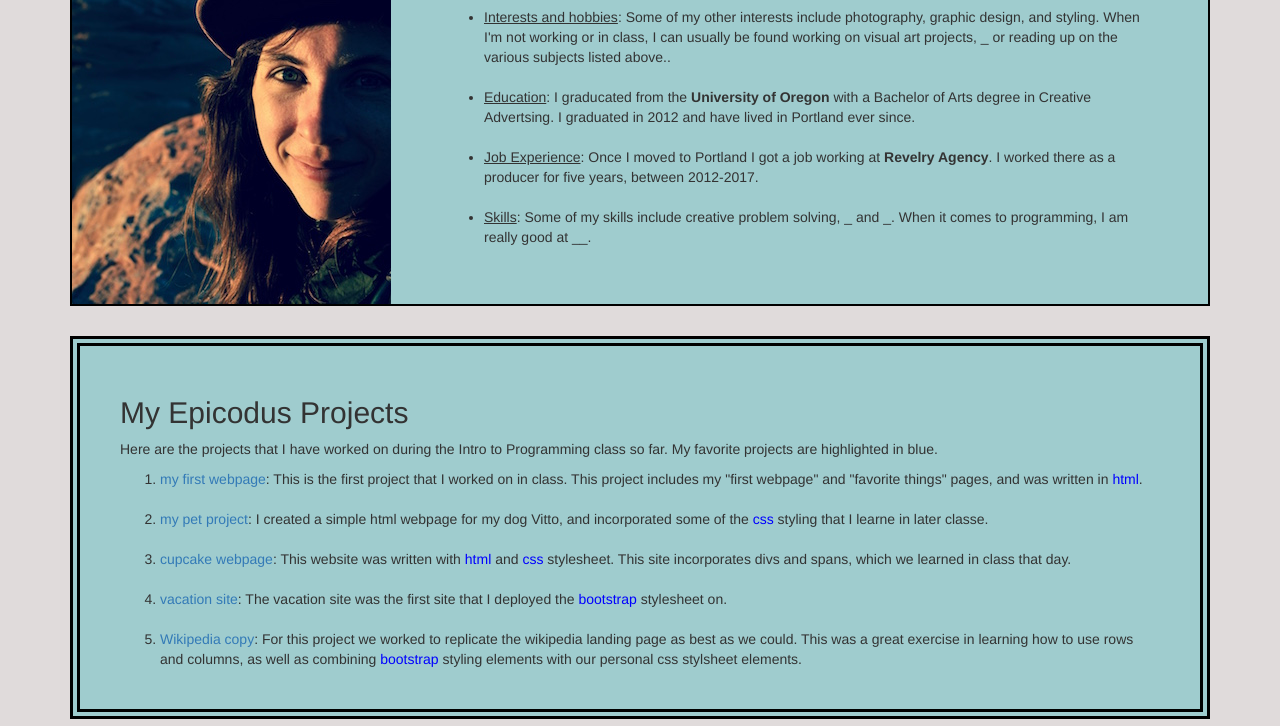
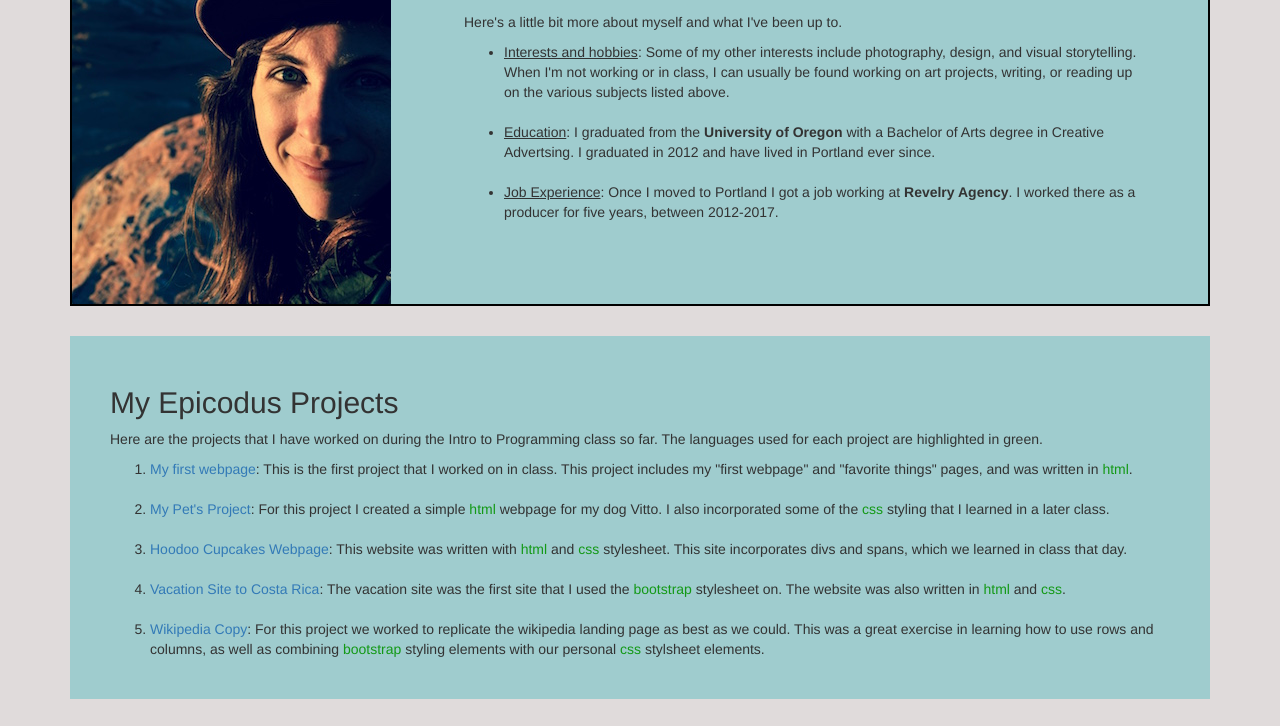
Before and after one commit to ilminka/my-portfolio-page, a plain HTML site: page index.html in a window 1280 px wide. Shown: the part 452-1178 px from the top of the page. Drawn offline with Linux system fonts and the light colour scheme.

Commit message:
finalize content

```diff
--- a/css/styles.css
+++ b/css/styles.css
@@ -14,15 +14,18 @@
   padding-right: 50px
 }
 
+.col-md-8 {
+  padding: 35px;
+}
+
 .border-2 {
   background-color: #9fccce;
   margin-top: 30px;
-  border: 10px double black;
   padding: 30px 50px 30px 40px;
 }
 
 .language {
-  color: blue
+  color: #139916;
 }
 
 .img-1 {
--- a/index.html
+++ b/index.html
@@ -19,33 +19,31 @@
     </div>
     <div class="col-md-8">
     <h2>A little about Myself..</h2>
-    <p>I first became interested in programming while working with several front-end and back-end developers at my previous agency. I was always excited to work with them, as it consistently proved to be an opportunity to learn something new. I enjoyed the work that I did with them <em>so much</em>, that I decided to take this course to see if this is a direction that I'd like to go with my career. So far I've really enjoyed it!</p>
+    <p>I first became interested in programming while working with front-end and back-end developers at my agency job. I was always excited to work with them, as it consistently proved to be an opportunity to learn something new. I enjoyed the work that I did with them <em>so much</em>, that I decided to take Epicodus' Intro to Programming course to see if this is a direction that I'd like to go with my career. So far I've really enjoyed it!</p>
     <p>Here's a little bit more about myself and what I've been up to.</p>
     <ul>
-      <li><u>Interests and hobbies</u>: Some of my other interests include photography, graphic design, and styling. When I'm not working or in class, I can usually be found working on visual art projects, _ or reading up on the various subjects listed above.. </li>
+      <li><u>Interests and hobbies</u>: Some of my other interests include photography, design, and visual storytelling. When I'm not working or in class, I can usually be found working on art projects, writing, or reading up on the various subjects listed above.</li>
       <br>
-      <li><u>Education</u>: I graducated from the <strong>University of Oregon</strong> with a Bachelor of Arts degree in Creative Advertsing. I graduated in 2012 and have lived in Portland ever since.</li>
+      <li><u>Education</u>: I graduated from the <strong>University of Oregon</strong> with a Bachelor of Arts degree in Creative Advertsing. I graduated in 2012 and have lived in Portland ever since.</li>
       <br>
       <li><u>Job Experience</u>: Once I moved to Portland I got a job working at <strong>Revelry Agency</strong>. I worked there as a producer for five years, between 2012-2017.</li>
-      <br>
-      <li><u>Skills</u>: Some of my skills include creative problem solving, _ and _. When it comes to programming, I am really good at __. </li>
     </ul>
     </div>
     </div>
     </div>
     <div class="border-2">
       <h2>My Epicodus Projects</h2>
-      <p>Here are the projects that I have worked on during the Intro to Programming class so far. My favorite projects are highlighted in blue.</p>
+      <p>Here are the projects that I have worked on during the Intro to Programming class so far. The languages used for each project are highlighted in green.</p>
       <ol>
-        <li><a href="https://github.com/ilminka/Web-page-1">my first webpage</a>: This is the first project that I worked on in class. This project includes my "first webpage" and "favorite things" pages, and was written in <span class="language">html</span>.</li>
+        <li><a href="https://github.com/ilminka/Web-page-1">My first webpage</a>: This is the first project that I worked on in class. This project includes my "first webpage" and "favorite things" pages, and was written in <span class="language">html</span>.</li>
         <br>
-        <li><a href="https://github.com/ilminka/my-pet-webpage">my pet project</a>: I created a simple html webpage for my dog Vitto, and incorporated some of the <span class="language">css</span> styling that I learne in later classe.</li>
+        <li><a href="https://github.com/ilminka/my-pet-webpage">My Pet's Project</a>: For this project I created a simple <span class="language">html</span> webpage for my dog Vitto. I also incorporated some of the <span class="language">css</span> styling that I learned in a later class.</li>
         <br>
-        <li><a href="https://github.com/ilminka/cupcake">cupcake webpage</a>: This website was written with <span class="language">html</span> and <span class="language">css</span> stylesheet. This site incorporates divs and spans, which we learned in class that day.</li>
+        <li><a href="https://github.com/ilminka/cupcake">Hoodoo Cupcakes Webpage</a>: This website was written with <span class="language">html</span> and <span class="language">css</span> stylesheet. This site incorporates divs and spans, which we learned in class that day.</li>
         <br>
-        <li><a href="https://github.com/ilminka/vacation-site">vacation site</a>: The vacation site was the first site that I deployed the <span class="language">bootstrap</span> stylesheet on.</li>
+        <li><a href="https://github.com/ilminka/vacation-site">Vacation Site to Costa Rica</a>: The vacation site was the first site that I used the <span class="language">bootstrap</span> stylesheet on. The website was also written in <span class="language">html </span> and <span class="language">css</span>.</li>
         <br>
-        <li><a href="https://github.com/ilminka/wikipedia-copy">Wikipedia copy</a>: For this project we worked to replicate the wikipedia landing page as best as we could. This was a great exercise in learning how to use rows and columns, as well as combining <span class="language">bootstrap</span> styling elements with our personal css stylsheet elements.</li>
+        <li><a href="https://github.com/ilminka/wikipedia-copy">Wikipedia Copy</a>: For this project we worked to replicate the wikipedia landing page as best as we could. This was a great exercise in learning how to use rows and columns, as well as combining <span class="language">bootstrap</span> styling elements with our personal <span class="language">css</span> stylsheet elements.</li>
       </ol>
     </div>
     <div class="img-1">
```
